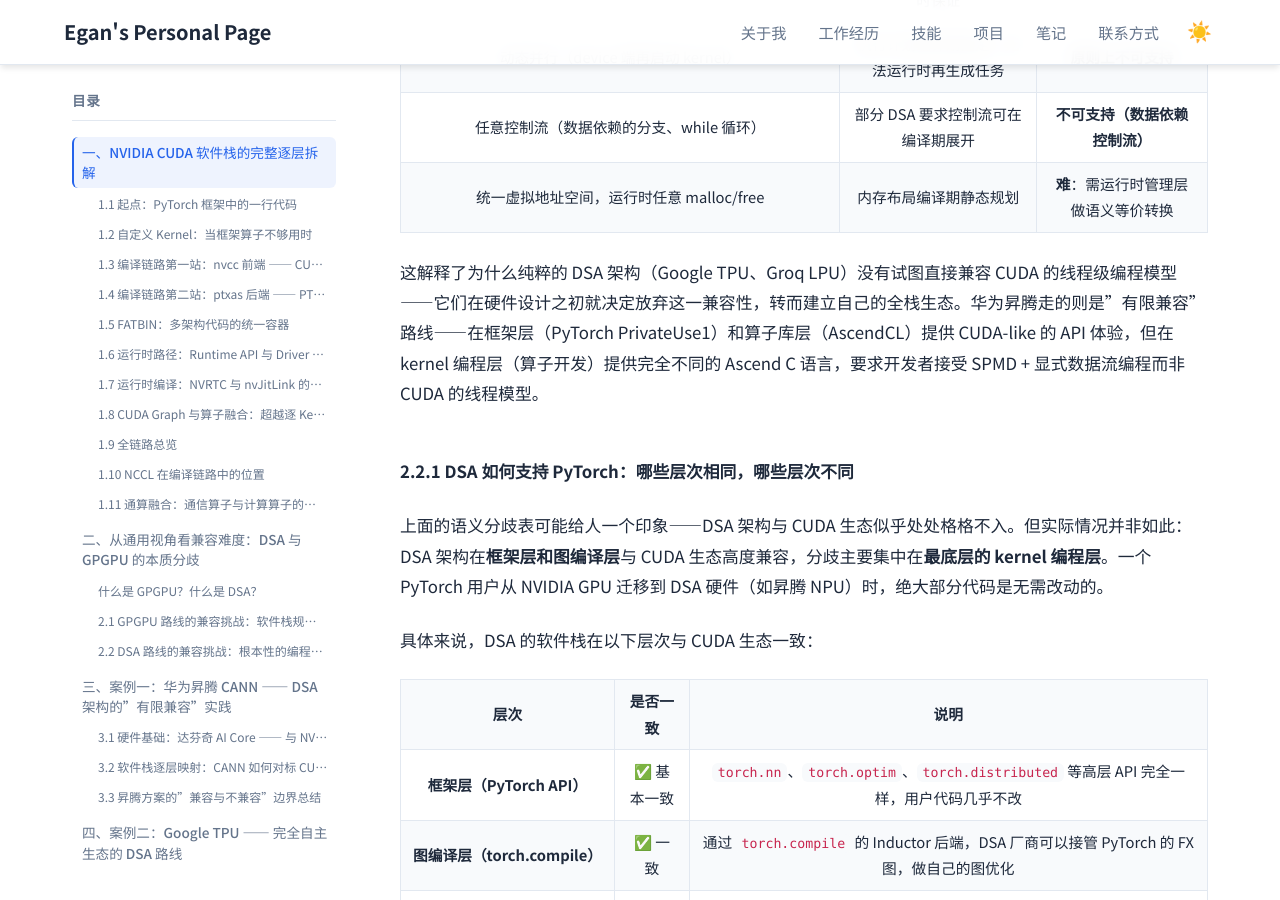
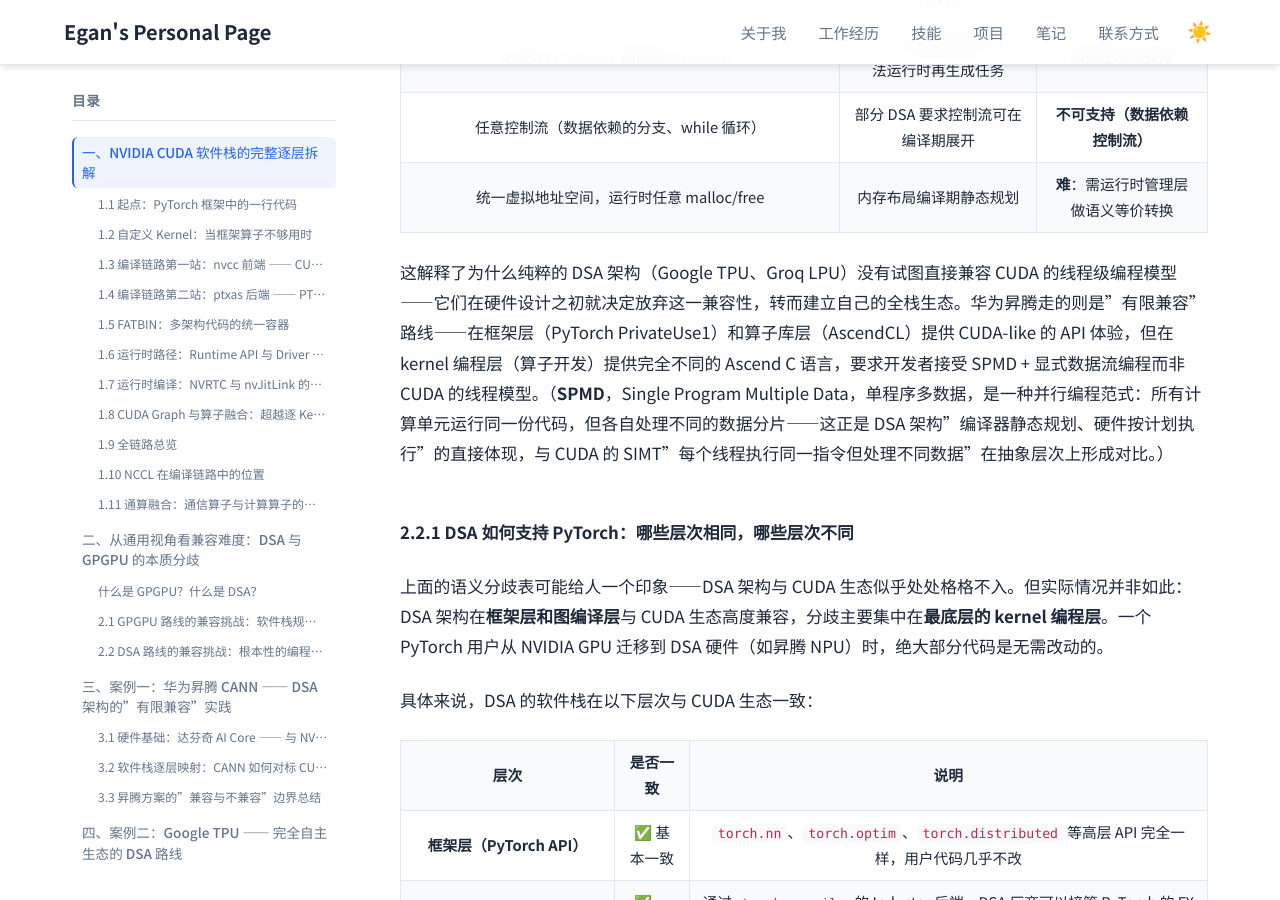
Before and after one commit to Lejun-Hu/Lejun-Hu.github.io, a Jekyll site: the page built from _notes/2026-8-15-cuda-ecosystem-compatibility.md, in a window 1280 px wide and 900 px high, scrolled down 28427 px. Built offline with Jekyll 4.4.1, drawn with Linux system fonts in a browser that asks for light colours.

Commit message:
add SPMD explanation

```diff
--- a/_notes/2026-8-15-cuda-ecosystem-compatibility.md
+++ b/_notes/2026-8-15-cuda-ecosystem-compatibility.md
@@ -628,7 +628,7 @@ DSA 架构的核心特征是：**将复杂度从运行时转移到编译器**。
 | 任意控制流（数据依赖的分支、while 循环） | 部分 DSA 要求控制流可在编译期展开 | **不可支持（数据依赖控制流）** |
 | 统一虚拟地址空间，运行时任意 malloc/free | 内存布局编译期静态规划 | **难**：需运行时管理层做语义等价转换 |
 
-这解释了为什么纯粹的 DSA 架构（Google TPU、Groq LPU）没有试图直接兼容 CUDA 的线程级编程模型——它们在硬件设计之初就决定放弃这一兼容性，转而建立自己的全栈生态。华为昇腾走的则是"有限兼容"路线——在框架层（PyTorch PrivateUse1）和算子库层（AscendCL）提供 CUDA-like 的 API 体验，但在 kernel 编程层（算子开发）提供完全不同的 Ascend C 语言，要求开发者接受 SPMD + 显式数据流编程而非 CUDA 的线程模型。
+这解释了为什么纯粹的 DSA 架构（Google TPU、Groq LPU）没有试图直接兼容 CUDA 的线程级编程模型——它们在硬件设计之初就决定放弃这一兼容性，转而建立自己的全栈生态。华为昇腾走的则是"有限兼容"路线——在框架层（PyTorch PrivateUse1）和算子库层（AscendCL）提供 CUDA-like 的 API 体验，但在 kernel 编程层（算子开发）提供完全不同的 Ascend C 语言，要求开发者接受 SPMD + 显式数据流编程而非 CUDA 的线程模型。（**SPMD**，Single Program Multiple Data，单程序多数据，是一种并行编程范式：所有计算单元运行同一份代码，但各自处理不同的数据分片——这正是 DSA 架构"编译器静态规划、硬件按计划执行"的直接体现，与 CUDA 的 SIMT"每个线程执行同一指令但处理不同数据"在抽象层次上形成对比。）
 
 #### 2.2.1 DSA 如何支持 PyTorch：哪些层次相同，哪些层次不同
 
```
